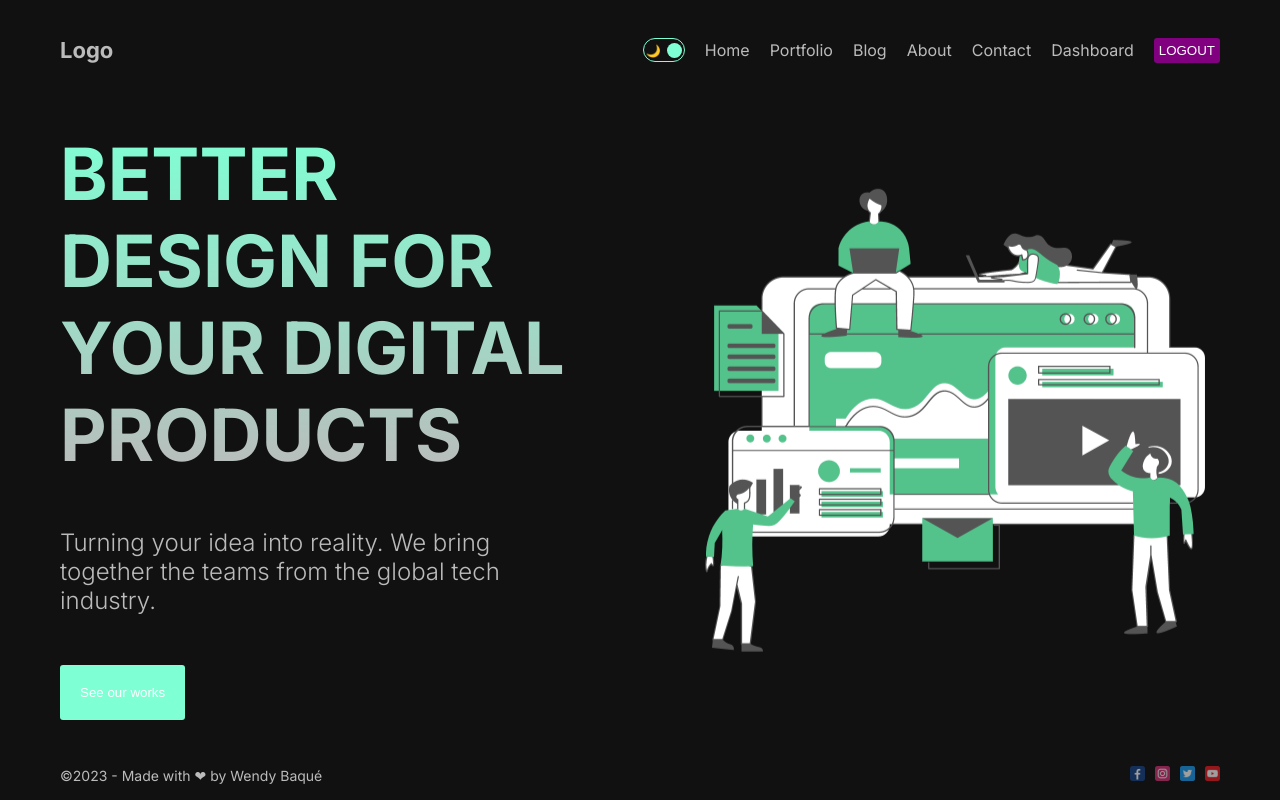
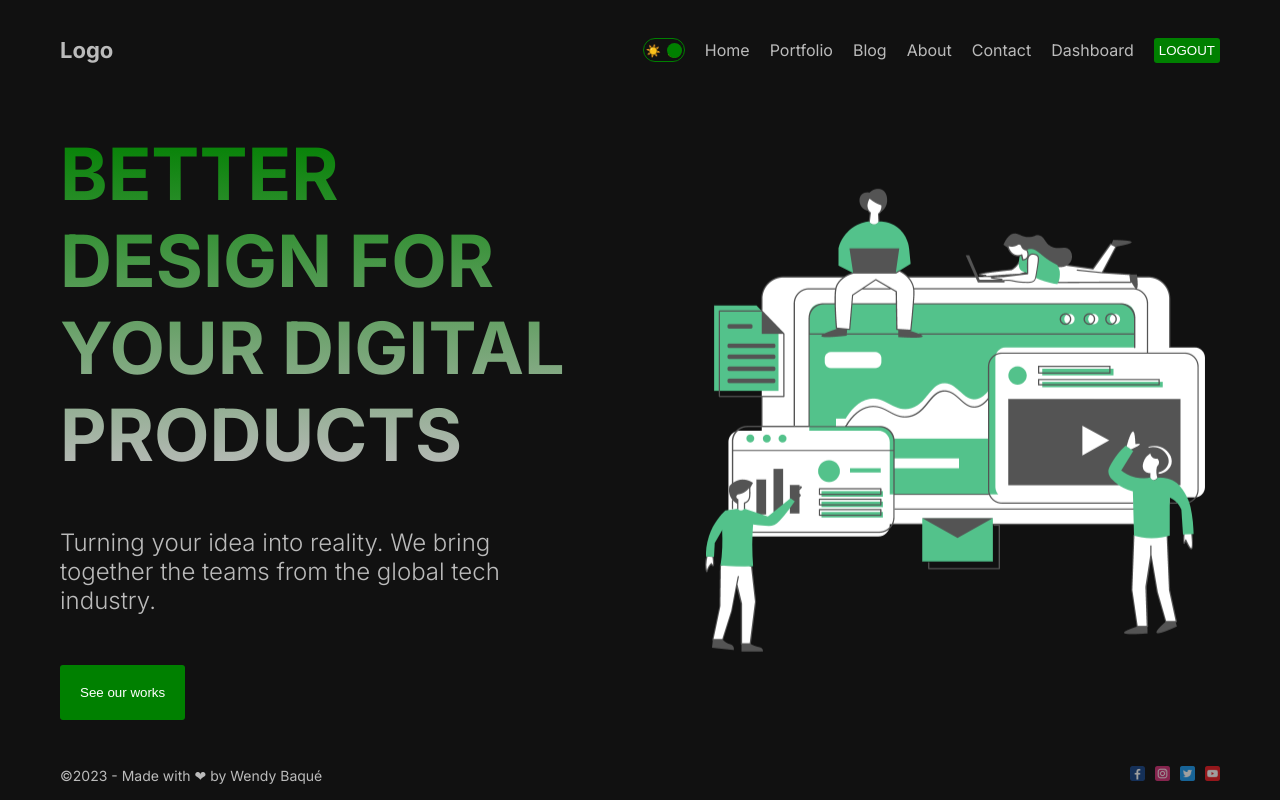
Before and after one commit to wendybaque/tutonextjs-lamadev, a Next.js app: page / in a window 1280 px wide. Built offline with nearby package versions, Linux system fonts and the light colour scheme.

Commit message:
Add context for dark mode

```diff
--- /dev/null
+++ b/context/ThemeContext.js
@@ -0,0 +1,19 @@
+"use client";
+
+import { createContext, useState } from "react";
+
+export const ThemeContext = createContext();
+
+export const ThemeProvider = ({ children }) => {
+  const [mode, setMode] = useState("dark");
+
+  const toggle = () => {
+    setMode((prev) => (prev === "dark" ? "light" : "dark"));
+  };
+
+  return (
+    <ThemeContext.Provider value={{ toggle, mode }}>
+      <div className={`theme ${mode}`}>{children}</div>
+    </ThemeContext.Provider>
+  );
+};
--- a/src/app/about/page.module.css
+++ b/src/app/about/page.module.css
@@ -16,7 +16,7 @@
   position: absolute;
   bottom: 20px;
   left: 20px;
-  background-color: aquamarine;
+  background-color: green;
   padding: 5px;
   color: white;
 }
--- a/src/app/globals.css
+++ b/src/app/globals.css
@@ -26,3 +26,17 @@
   flex-direction: column;
   justify-content: space-between;
 }
+
+.light {
+  background-color: white;
+  color: #111;
+}
+
+.dark {
+  background-color: #111;
+  color: #bbb;
+}
+
+.theme{
+  transition: 1s all ease;
+}
--- a/src/app/layout.js
+++ b/src/app/layout.js
@@ -2,6 +2,7 @@
 import "./globals.css";
 import { Inter, Quicksand, Roboto, Poppins } from "next/font/google";
 import Footer from "@/components/footer/Footer";
+import { ThemeProvider } from "../../context/ThemeContext";
 
 const inter = Inter({ subsets: ["latin"] });
 
@@ -14,11 +15,13 @@
   return (
     <html lang="en">
       <body className={inter.className}>
-        <div className="container">
-          <Navbar />
-          {children}
-          <Footer />
-        </div>
+        <ThemeProvider>
+          <div className="container">
+            <Navbar />
+            {children}
+            <Footer />
+          </div>
+        </ThemeProvider>
       </body>
     </html>
   );
--- a/src/app/page.module.css
+++ b/src/app/page.module.css
@@ -13,7 +13,7 @@
 
 .title {
   font-size: 72px;
-  background: linear-gradient(to bottom, aquamarine, #bbb);
+  background: linear-gradient(to bottom, green, #bbb);
   -webkit-background-clip: text;
   -webkit-text-fill-color: transparent;
 }
--- a/src/app/portfolio/page.module.css
+++ b/src/app/portfolio/page.module.css
@@ -42,5 +42,5 @@
 }
 
 .item:hover .title {
-  color: aquamarine;
+  color: green;
 }
--- a/src/components/button/page.module.css
+++ b/src/components/button/page.module.css
@@ -1,7 +1,7 @@
 .container {
     padding: 20px;
     cursor: pointer;
-    background-color:aquamarine;
+    background-color:green;
     border: none;
     border-radius: 3px;
     width: max-content;
--- a/src/components/darkmodetoggle/DarkModeToggle.jsx
+++ b/src/components/darkmodetoggle/DarkModeToggle.jsx
@@ -1,14 +1,18 @@
-import React from "react";
+"use client";
+import React, { useContext } from "react";
 import styles from "./page.module.css";
+import { ThemeContext } from "../../../context/ThemeContext";
 
 const DarkModeToggle = () => {
-
-    const mode = "dark"
+  const { toggle, mode } = useContext(ThemeContext);
   return (
-    <div className={styles.container}>
+    <div className={styles.container} onClick={toggle}>
+      <div className={styles.icon}>☀️</div>
       <div className={styles.icon}>🌙</div>
-      <div className={styles.icon}>☀️</div>
-      <div className={styles.ball} style={mode === "light" ? {left:"2px"}:{right:"2px"}}/>
+      <div
+        className={styles.ball}
+        style={mode === "light" ? { left: "2px" } : { right: "2px" }}
+      />
     </div>
   );
 };
--- a/src/components/darkmodetoggle/page.module.css
+++ b/src/components/darkmodetoggle/page.module.css
@@ -1,7 +1,7 @@
 .container{
   width: 42px;
   height: 24px;
-  border: 1.5px solid aquamarine;
+  border: 1.5px solid green;
   border-radius: 30px;
   display: flex;
   align-items: center;
@@ -18,7 +18,7 @@
 .ball{
   width: 15px;
   height: 15px;
-  background-color: aquamarine;
+  background-color: green;
   border-radius: 50%;
   position: absolute;
 }
--- a/src/components/navbar/page.module.css
+++ b/src/components/navbar/page.module.css
@@ -22,7 +22,7 @@
 .logout {
   padding: 5px;
   border: none;
-  background-color: purple;
+  background-color: green;
   color: white;
   cursor: pointer;
   border-radius: 3px;
```
